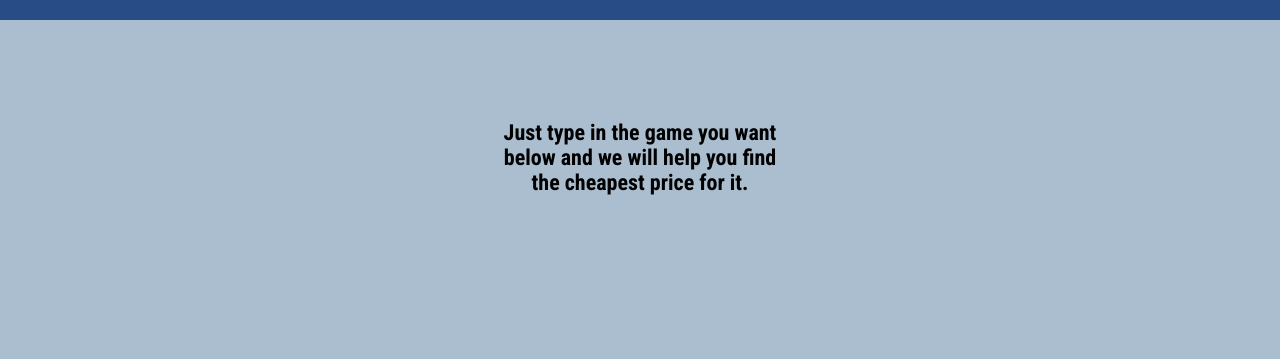
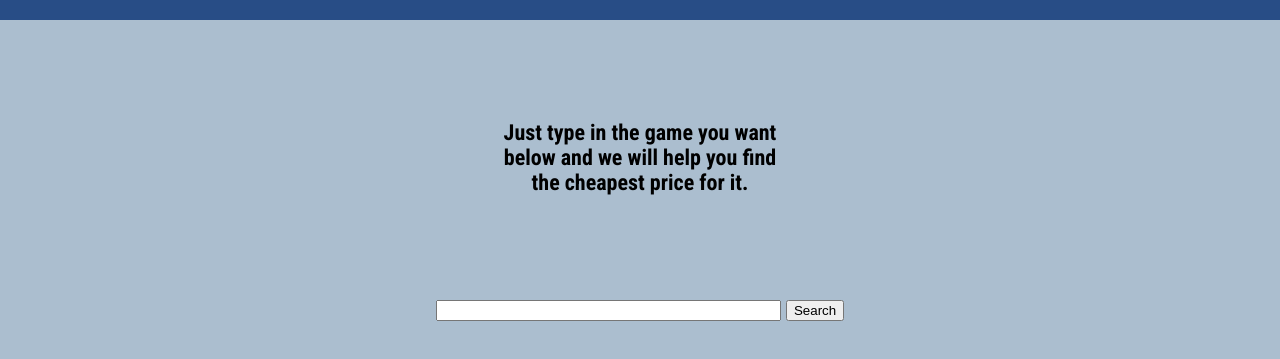
Before and after one commit to FrankBishop/The-Games-Deal-Finder, a website: page index.html in a window 1280 px wide. Shown: the part 101-460 px from the top of the page. Drawn offline with Linux system fonts and the light colour scheme.

Commit message:
created form with search input field

```diff
--- a/css/styles.css
+++ b/css/styles.css
@@ -25,3 +25,7 @@ main > p {
   margin-bottom: 50px;
   padding-top: 100px;
 }
+
+form {
+  padding-top: 50px;
+}
--- a/index.html
+++ b/index.html
@@ -18,6 +18,12 @@
     <p>Just type in the game you want <br>
     below and we will help you find <br>
     the cheapest price for it.</p>
+    <form action="">
+      <label for="game-search"></label>
+      <input type="search" id="game-search" name="game-search" size="40">
+
+      <button>Search</button>
+    </form>
   </main>
   <script src="js/data.js"></script>
   <script src="js/main.js"></script>
```
